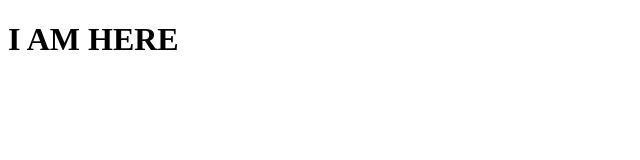
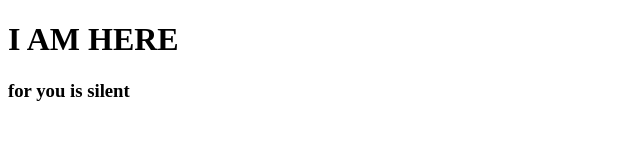
Before and after one commit to nameeraraees2142-oss/forms, a plain HTML site: page index.html in a window 1280 px wide. Shown: the whole page, without its empty margins (0-640 px from the left). Drawn offline with Linux system fonts and the light colour scheme.

Commit message:
changes according to client

```diff
--- a/index.html
+++ b/index.html
@@ -7,5 +7,7 @@
 </head>
 <body>
     <h1>I AM HERE</h1>
+
+    <h3>for you is silent</h3>
 </body>
 </html>
```
